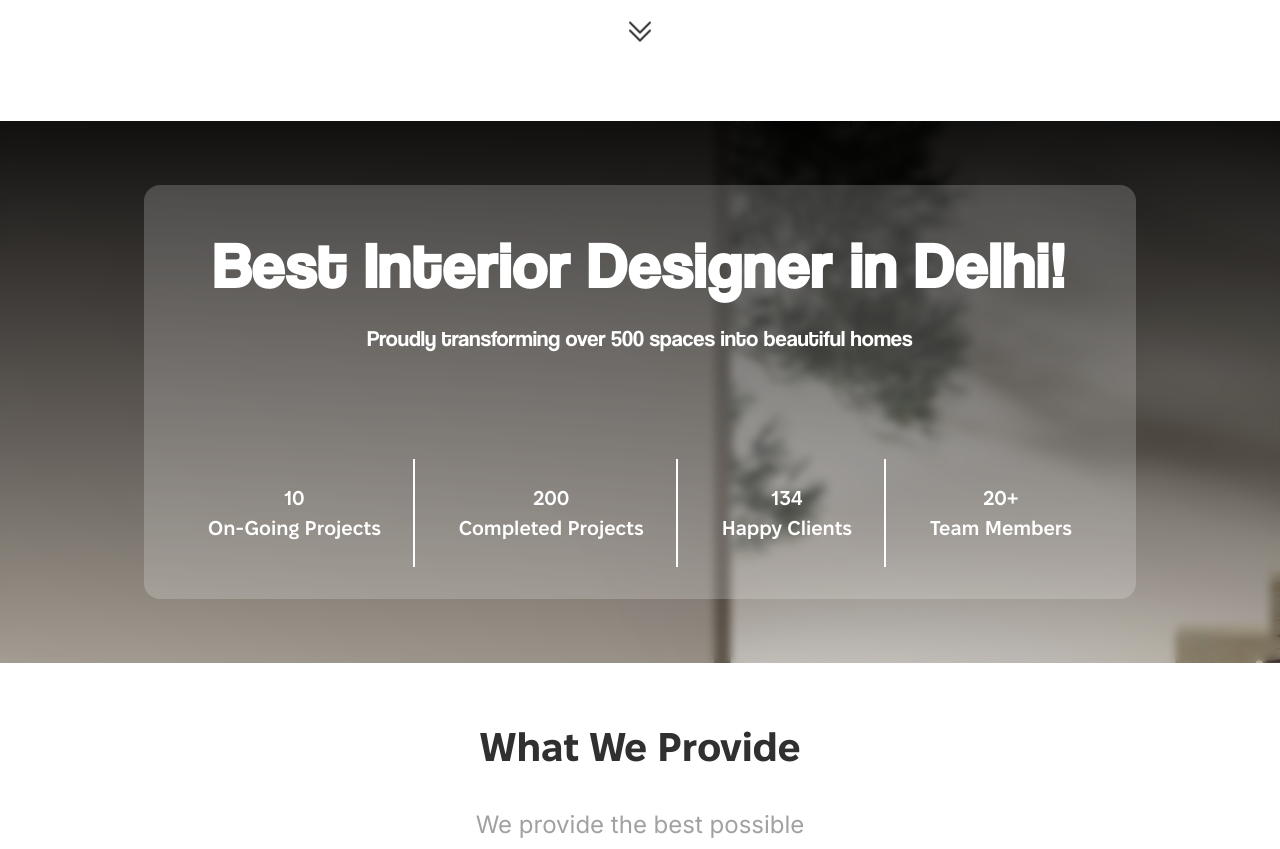
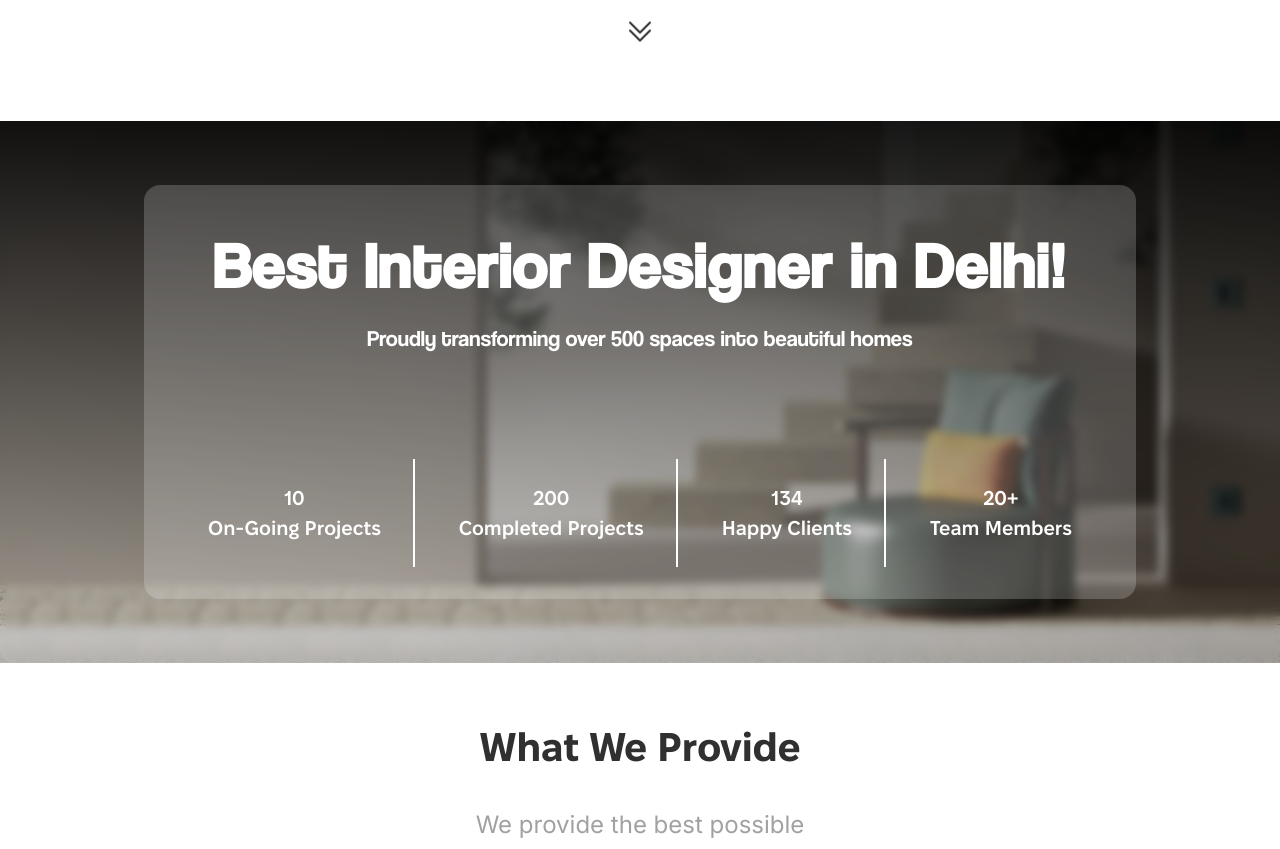
Before and after one commit to AroraKaran19/inview-interior, a Next.js app: page / in a window 1280 px wide. Shown: the part 740-1589 px from the top of the page. Built offline with nearby package versions, Linux system fonts and the light colour scheme.

Commit message:
blur fix

```diff
--- a/app/components/MiddleBanner_1.tsx
+++ b/app/components/MiddleBanner_1.tsx
@@ -42,8 +42,8 @@ const MiddleBanner_1 = () => {
 
   return (
     <>
-      <div className="middle-banner-background-wrapper bg-banner-1 w-full">
-        <div className="middle-banner-1 bg-fixed bg-no-repeat bg-cover bg-right-bottom w-full flex justify-center items-center backdrop-blur-sm">
+      <div className="middle-banner-background-wrapper bg-banner-1 bg-fixed bg-no-repeat bg-cover bg-right-bottom w-full">
+        <div className="middle-banner-1 w-full flex justify-center items-center backdrop-blur-sm">
           <div className="middle-banner-1-container w-full flex justify-center items-center">
 
             <div className="middle-banner-1-sub-container flex flex-col justify-center items-center gap-10 w-fit bg-white/20 rounded-2xl ">
```
